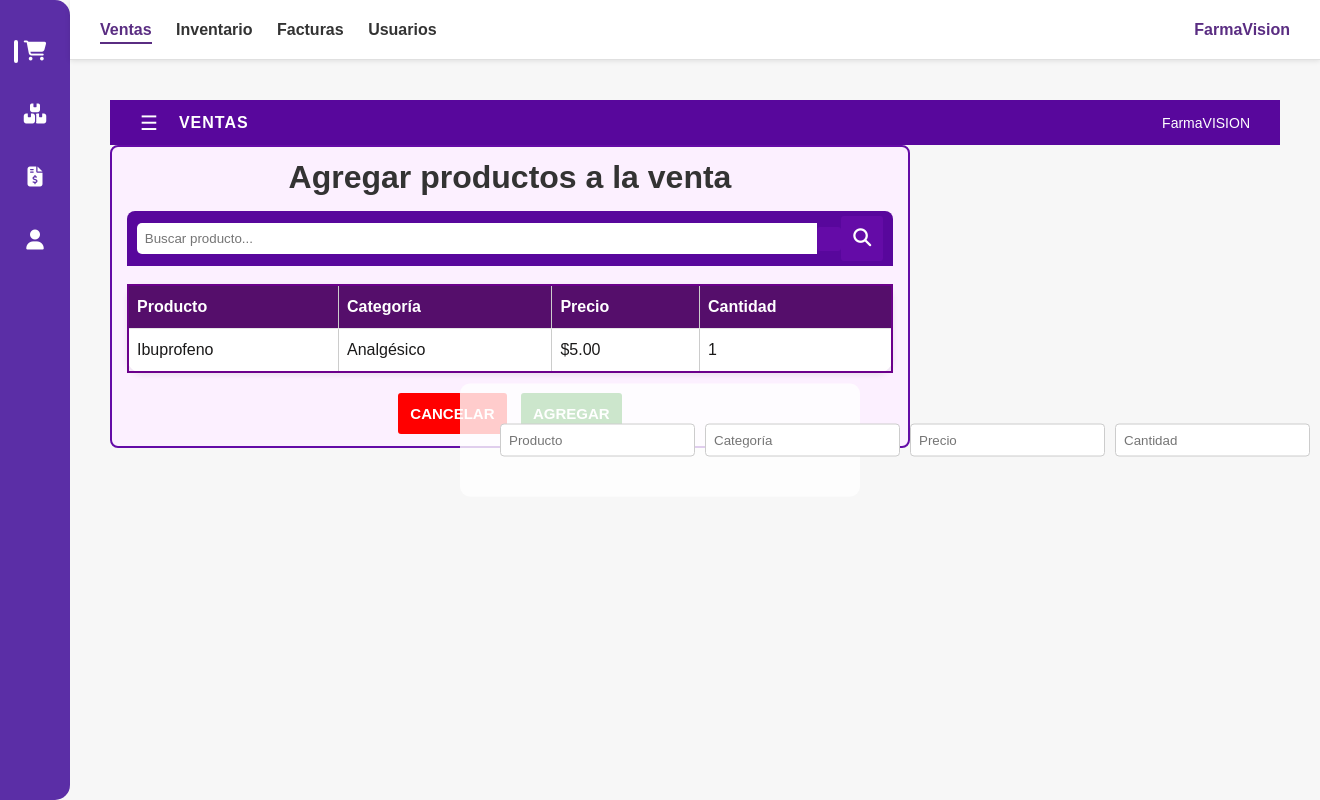
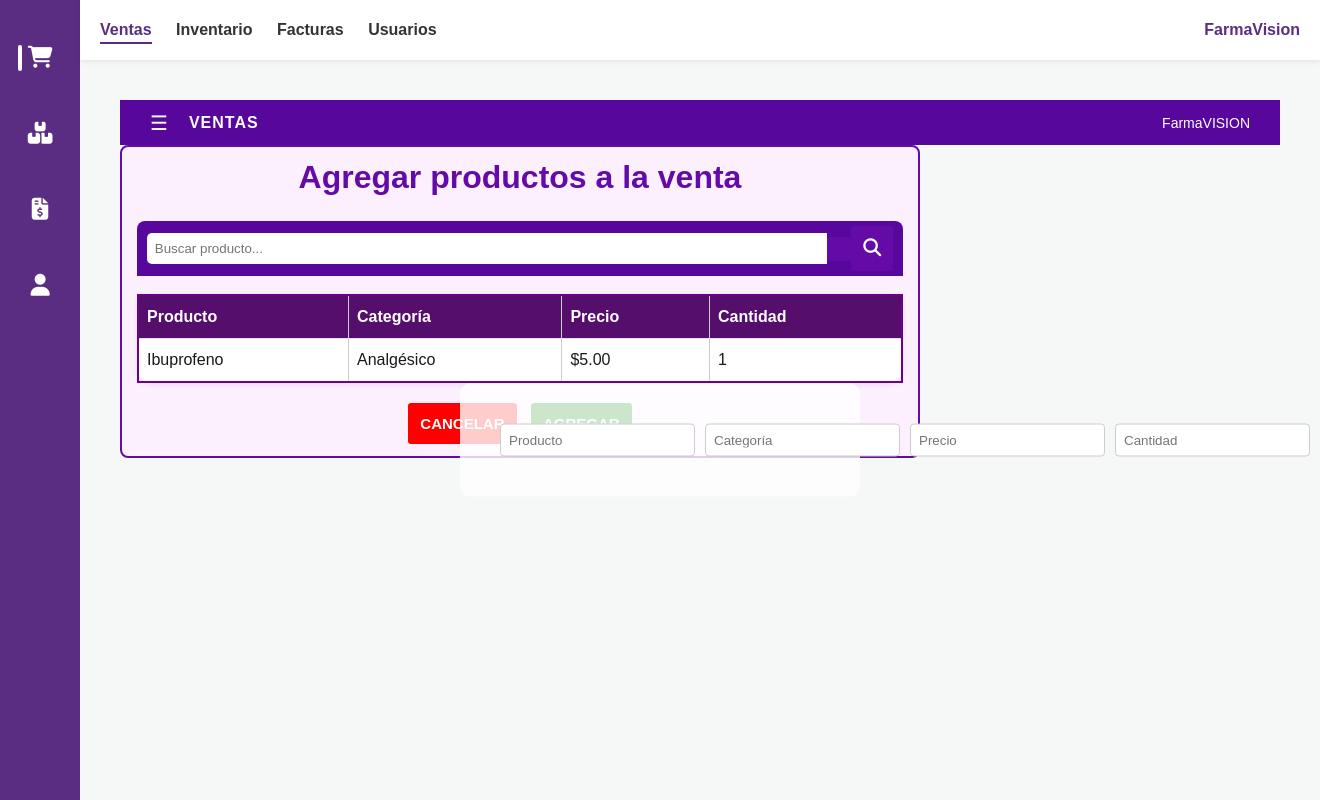
Before and after one commit to AndresPlaz4s/FACTURACION, a Django app: page / in a window 1320 px wide. Run offline with Django 4.2, Linux system fonts and the light colour scheme.

Commit message:
su madre

```diff
--- a/facturacion/static/css/estilos_usuarios.css
+++ b/facturacion/static/css/estilos_usuarios.css
@@ -115,101 +115,3 @@
 input[type="submit"]:hover {
     background: #4d0491;
 }
-
-* {
-    box-sizing: border-box;
-    margin: 0;
-    padding: 0;
-    font-family: "Questrial", sans-serif;
-}
-
-body {
-    display: flex;
-    height: 100vh;
-    background-color: #f7f7f7;
-}
-
-/* ---- Barra lateral ---- */
-.sidebar {
-    width: 70px;
-    background-color: #5b2ea6;
-    display: flex;
-    flex-direction: column;
-    align-items: center;
-    padding-top: 20px;
-    border-top-right-radius: 15px;
-    border-bottom-right-radius: 15px;
-}
-
-.sidebar a {
-    color: white;
-    text-decoration: none;
-    margin: 20px 0;
-    font-size: 20px;
-    transition: 0.3s;
-}
-
-.sidebar a:hover {
-    color: #cfc3f0;
-}
-
-/* ---- Contenido principal ---- */
-.main-content {
-    flex: 1;
-    display: flex;
-    flex-direction: column;
-}
-
-/* ---- Barra superior ---- */
-.topbar {
-    background-color: white;
-    display: flex;
-    align-items: center;
-    justify-content: space-between;
-    padding: 10px 30px;
-    border-bottom: 1px solid #e0e0e0;
-    height: 60px;
-}
-
-.topbar .menu {
-    display: flex;
-    gap: 25px;
-}
-
-.topbar .menu a {
-    text-decoration: none;
-    color: #333;
-    font-weight: 600;
-    transition: color 0.3s;
-}
-
-.topbar .menu a:hover {
-    color: #5b2ea6;
-}
-
-.topbar .user {
-    display: flex;
-    align-items: center;
-    gap: 10px;
-    cursor: pointer;
-}
-
-.topbar .user i {
-    color: #5b2ea6;
-    font-size: 22px;
-}
-
-/* ---- Área de contenido ---- */
-.content {
-    padding: 40px;
-}
-
-h1 {
-    color: #333;
-    margin-bottom: 15px;
-}
-
-p {
-    color: #555;
-    line-height: 1.6;
-}
```
Also changed, not shown: facturacion/templates/facturacion/usuarios.html (+1 -28 lines).
